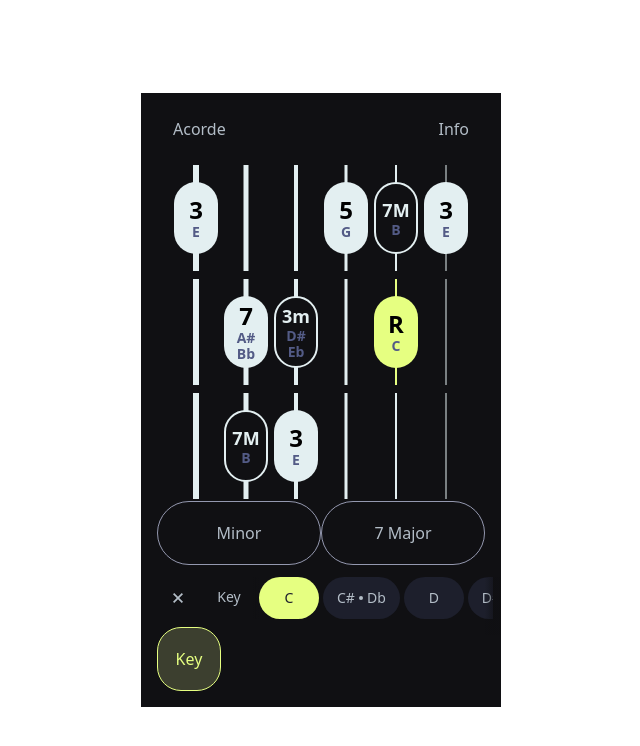
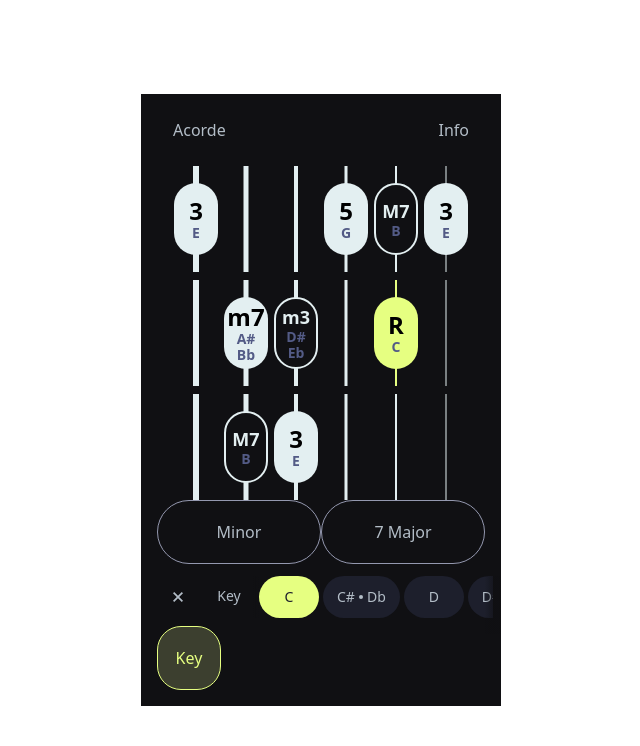
Before and after one commit to victorac/acordes-angular, an Angular app: page / in a window 1280 px wide. Both pictures are taken after a click on the button "Key". Shown: the top 746 px of the page, without its empty margins (319-959 px from the left). Built offline with nearby package versions, Linux system fonts and the light colour scheme.

Commit message:
refactor strings and add notes service

```diff
--- a/src/app/app.component.html
+++ b/src/app/app.component.html
@@ -4,103 +4,17 @@
     <a href="/" class="text-[#b3bdc7] font-normal">Info</a>
   </nav>
 
-  <div class="flex justify-center px-4">
-    <!-- <div class="flex flex-col gap-2 max-h-[336px] overflow-hidden">
-      @for(note of notes; track $index){
-      <app-case [note]="note" [step]="notes.steps[$index]" [stringNumber]="0" />
-      }
-    </div> -->
-    <div class="flex flex-col gap-2 max-h-[334px] overflow-hidden">
-      @for(item of notes.getStringIterator(4); track $index){
-      <app-case
-        [note]="item.note"
-        [step]="item.step"
-        [stringNumber]="0"
-      />
-      }
-    </div>
-    <div class="flex flex-col gap-2 max-h-[336px] overflow-hidden">
-      @for(item of notes.getStringIterator(9); track $index){
-      <app-case
-        [note]="item.note"
-        [step]="item.step"
-        [stringNumber]="1"
-      />
-      }
-    </div>
-    <div class="flex flex-col gap-2 max-h-[336px] overflow-hidden">
-      @for(item of notes.getStringIterator(2); track $index){
-      <app-case
-        [note]="item.note"
-        [step]="item.step"
-        [stringNumber]="2"
-      />
-      }
-    </div>
-    <div class="flex flex-col gap-2 max-h-[336px] overflow-hidden">
-      @for(item of notes.getStringIterator(7); track $index){
-      <app-case
-        [note]="item.note"
-        [step]="item.step"
-        [stringNumber]="3"
-      />
-      }
-    </div>
-    <div class="flex flex-col gap-2 max-h-[336px] overflow-hidden">
-      @for(item of notes.getStringIterator(11); track $index){
-      <app-case
-        [note]="item.note"
-        [step]="item.step"
-        [stringNumber]="4"
-      />
-      }
-    </div>
-    <div class="flex flex-col gap-2 max-h-[336px] overflow-hidden">
-      @for(item of notes.getStringIterator(4); track $index){
-      <app-case
-        [note]="item.note"
-        [step]="item.step"
-        [stringNumber]="5"
-      />
-      }
-    </div>
-    <!-- <app-string
-      [cases]="3"
-      [index]="0"
-      [cell]="{ case: 1, note: 'C', type: 'R' }"
-    /> -->
-    <!-- <app-string
-      [cases]="3"
-      [cell]="{ case: 0, note: 'B', type: '7' }"
-      [index]="1"
-    />
-    <app-string
-      [cases]="3"
-      [cell]="{ case: 1, note: 'G', type: '5' }"
-      [index]="2"
-    />
-    <app-string
-      [cases]="3"
-      [cell]="{ case: 2, note: 'E', type: '3' }"
-      [index]="3"
-    />
-    <app-string
-      [cases]="3"
-      [index]="4"
-      [cell]="{ case: 2, note: 'G#-Ab', type: '3' }"
-    />
-    <app-string [cases]="3" [index]="5" /> -->
+  <div class="flex justify-center px-4 max-h-[334px] overflow-y-scroll">
+    @for(note of strings; track $index){
+      <app-string [note]="note" [stringNumber]="$index" />
+    }
   </div>
 
   <div class="flex px-4 text-[#b3bdc7]">
-    <button
-      class="rounded-[100px] h-[64px] w-full px-1 py-3 border border-[#9498af]"
-    >
+    <button class="rounded-[100px] h-[64px] w-full px-1 py-3 border border-[#9498af]">
       Minor
     </button>
-    <button
-      class="rounded-[100px] h-[64px] w-full px-1 py-3 border border-[#9498af]"
-    >
+    <button class="rounded-[100px] h-[64px] w-full px-1 py-3 border border-[#9498af]">
       7 Major
     </button>
   </div>
@@ -109,55 +23,32 @@
     @if(showKeySelect){
 
     <div class="flex pl-4 py-2 relative text-[14px] leading-3">
-      <button
-        class="shrink-0 grow-0 text-center p-4 w-[42px] h-[42px]"
-        (click)="closeKeySelect()"
-      >
-        <svg
-          width="10"
-          height="10"
-          viewBox="0 0 10 10"
-          fill="none"
-          xmlns="http://www.w3.org/2000/svg"
-        >
+      <button class="shrink-0 grow-0 text-center p-4 w-[42px] h-[42px]" (click)="exitKeySelect()">
+        <svg width="10" height="10" viewBox="0 0 10 10" fill="none" xmlns="http://www.w3.org/2000/svg">
           <path
             d="M1.21134 10L5 6.23037L8.78866 10L10 8.79581L6.21134 5L10 1.20419L8.78866 0L5 3.76963L1.21134 0L0 1.20419L3.78866 5L0 8.79581L1.21134 10Z"
-            fill="#B3BDC7"
-          />
+            fill="#B3BDC7" />
         </svg>
       </button>
-      <div
-        class="z-10 px-2 py-[14px] min-w-[60px] text-center text-[#B3BDC7] bg-gradient-to-r from-[#101013] from-90%"
-      >
+      <div class="z-10 px-2 py-[14px] min-w-[60px] text-center text-[#B3BDC7] bg-gradient-to-r from-[#101013] from-90%">
         Key
       </div>
       <div class="flex overflow-hidden w-full -translate-x-[8px]">
-        <ul
-          #scrollable
-          class="flex shrink-0 grow-0 w-full overflow-x-scroll no-scrollbar gap-1"
-        >
-          @for(note of notes.data; track $index){
+        <ul #scrollable class="flex shrink-0 grow-0 w-full overflow-x-scroll no-scrollbar gap-1">
+          @for(key of allKeys; track $index){
           <li>
-            <app-chip
-              [note]="note"
-              [index]="$index"
-              [isSelected]="notes.root == $index"
-              (selectChip)="selectKey($event)"
-            />
+            <app-chip [note]="key" [isSelected]="key == getRoot()"
+              (selectChip)="selectKey($event)" />
           </li>
           }
         </ul>
       </div>
-      <div
-        class="absolute right-0 h-full w-4 bg-gradient-to-l from-[#101013]"
-      ></div>
+      <div class="absolute right-0 h-full w-4 bg-gradient-to-l from-[#101013]"></div>
     </div>
     }
     <div class="flex px-4">
-      <button
-        class="w-[64px] h-[64px] rounded-3xl border border-[#E6FF81] text-[#E6FF81] bg-[#3C3F2F]"
-        (click)="toggleKeySelect()"
-      >
+      <button class="w-[64px] h-[64px] rounded-3xl border border-[#E6FF81] text-[#E6FF81] bg-[#3C3F2F]"
+        (click)="toggleKeySelect()">
         Key
       </button>
     </div>
--- a/src/app/case/case.component.html
+++ b/src/app/case/case.component.html
@@ -1,22 +1,22 @@
 <div class="relative w-[50px] h-[106px]">
   <div
     class="absolute left-1/2 -translate-x-1/2 h-full"
-    [ngClass]="step === 'R' ? 'bg-[#E6FF81]' : 'bg-[#E3EFF1]'"
+    [ngClass]="interval === 'R' ? 'bg-[#E6FF81]' : 'bg-[#E3EFF1]'"
     [style]="{ width: 6 - stringNumber + 'px' }"
   ></div>
-  @if(note){
+  @if(isIntervalIncluded()){
   <div
     class="absolute h-[72px] w-[44px] rounded-[200px] top-[17px] left-1/2 -translate-x-1/2 flex flex-col justify-center"
     [ngClass]="
-      step === 'R'
+      interval === 'R'
         ? 'text-[24px] leading-7 bg-[#E6FF81]'
-        : step === '3m' || step === '7M'
+        : interval === 'm3' || interval === 'M7'
         ? 'text-[18px] leading-6 bg-[#101013] text-[#E3EFF1] border-[#E3EFF1] border-2'
         : 'text-[24px] leading-7 bg-[#E3EFF1]'
     "
   >
     <div class="font-semibold text-center">
-      {{ step }}
+      {{ interval }}
     </div>
     <div class="font-semibold text-[14px] leading-4 text-center text-[#535B86]">
       {{ note.split("-")[0] }}
--- a/src/app/chip/chip.component.html
+++ b/src/app/chip/chip.component.html
@@ -3,7 +3,7 @@
   [ngClass]="
     isSelected ? 'bg-[#E6FF81] text-[#1D1F2C]' : 'bg-[#1D1F2C] text-[#B3BDC7]'
   "
-  (click)="handleClick(index)"
+  (click)="handleClick(note)"
 >
   <span>{{ note.split("-")[0] }}</span>
   @if(note.split("-")[1]!==undefined){
--- a/src/app/string/string.component.html
+++ b/src/app/string/string.component.html
@@ -1,48 +1,9 @@
-<div class="flex flex-col items-center w-[48px]">
-  <div class="flex flex-col items-center gap-2">
-    @for(icell of cellArray; track $index){
-
-    <div class="relative">
-      <div
-        class="h-[106px]"
-        [ngClass]="icell?.type === 'R' ? 'bg-[#E6FF81]' : 'bg-[#E3EFF1]'"
-        [style]="{ width: 6 - index + 'px' }"
-      ></div>
-      @if(icell && icell.note){
-      <div
-        class="absolute h-[72px] w-[44px] rounded-[200px] top-[17px] left-1/2 -translate-x-1/2 flex flex-col justify-center"
-        [ngClass]="icell?.type === 'R' ? 'bg-[#E6FF81]' : 'bg-[#E3EFF1]'"
-      >
-        <div class="font-semibold text-[24px] leading-7 text-center">
-          {{ icell.type }}
-        </div>
-        <div
-          class="font-semibold text-[14px] leading-4 text-center text-[#535B86]"
-        >
-          {{ icell.note.split("-")[0] }}
-        </div>
-        @if(icell.note.split("-")[1]){
-          <div
-          class="font-semibold text-[14px] leading-4 text-center text-[#535B86]"
-        >
-          {{ icell.note.split("-")[1] }}
-        </div>
-        }
-      </div>
-      }
-    </div>
-
-    }
-  </div>
-
-  @if(index <=2){
-  <input
-    class="hidden-radio"
-    type="radio"
-    [id]="'string-' + index"
-    name="starting-string"
-    [value]="index"
+<div class="flex flex-col gap-2">
+  @for(item of notesIterable; track $index){
+  <app-case
+    [note]="item.name"
+    [interval]="item.interval"
+    [stringNumber]="stringNumber"
   />
-  <label [for]="'string-' + index" class="custom-radio"></label>
   }
 </div>
--- a/src/util/notes.ts
+++ b/src/util/notes.ts
@@ -1,122 +1,87 @@
+export enum NoteName {
+  C = 'C',
+  CSharp = 'C#-Db',
+  D = 'D',
+  DSharp = 'D#-Eb',
+  E = 'E',
+  F = 'F',
+  FSharp = 'F#-Gb',
+  G = 'G',
+  GSharp = 'G#-Ab',
+  A = 'A',
+  ASharp = 'A#-Bb',
+  B = 'B'
+}
+
+export enum Interval {
+  Root = 'R',
+  MinorSecond = 'm2',
+  MajorSecond = 'M2',
+  MinorThird = 'm3',
+  MajorThird = '3',
+  PerfectFourth = 'P4',
+  Tritone = 'TT',
+  PerfectFifth = '5',
+  MinorSixth = 'm6',
+  MajorSixth = 'M6',
+  MinorSeventh = 'm7',
+  MajorSeventh = 'M7'
+}
+
+export type Note = {
+  name: NoteName;
+  interval: Interval;
+};
+
+const INTERVALS = Object.values(Interval);
+export const NOTES = Object.values(NoteName);
+
 export default class Notes {
-  data = [
-    'C',
-    'C#-Db',
-    'D',
-    'D#-Eb',
-    'E',
-    'F',
-    'F#-Gb',
-    'G',
-    'G#-Ab',
-    'A',
-    'A#-Bb',
-    'B',
-  ];
-  steps = [
-    'R',
-    undefined,
-    undefined,
-    '3m',
-    '3',
-    undefined,
-    undefined,
-    '5',
-    undefined,
-    undefined,
-    '7',
-    '7M',
-  ];
-  root = 0;
+  private rootIndex: number;
+  private intervalTable: Note[] = [];
 
-  [Symbol.iterator]() {
-    let index = 0;
-    const next = () => {
-      if (index < this.steps.length) {
-        let value = this.steps[index++];
-        return { value: value ? this.getNote(value) : undefined, done: false };
-      } else {
-        return { value: undefined, done: true };
-      }
-    };
-    return { next: next.bind(this) };
+  constructor(startingNote: NoteName = NOTES[0]) {
+    this.rootIndex = NOTES.indexOf(startingNote);
+    for (let i = 0; i < NOTES.length; i++) {
+      let index = (this.rootIndex + i) % NOTES.length;
+      this.intervalTable[index] = { name: NOTES[index], interval: INTERVALS[i] };
+    }
   }
 
-  getStringIterator(startingNote: number) {
-    let iterator = {
-      data: this.data,
-      getNote: this.getNote,
-      steps: this.steps,
-      root: this.root,
-      [Symbol.iterator]() {
-        let sentinel = this.root;
-        let startingStep = 0;
-        // get the distance from the root note
-        while (sentinel != startingNote) {
-          sentinel = ++sentinel % this.data.length;
-          startingStep++;
-        }
-        let index = 0;
-        const next = () => {
-          if (index < this.data.length) {
-            let step = startingStep + index++;
-            let value = this.steps[step % this.data.length];
-            return {
-              value: {
-                note: value ? this.getNote(value) : undefined,
-                step: value,
-              },
-              done: false,
-            };
-          } else {
-            return { value: {note: undefined, step: undefined}, done: true };
-          }
-        };
-        return { next: next.bind(this) };
-      },
-    };
-    return iterator;
+  getRoot(): NoteName {
+    return NOTES[this.rootIndex];
   }
 
-  setRoot(i: number) {
-    this.root = i;
+  setRoot(noteName: NoteName): void {
+    if (!Object.values(NoteName).includes(noteName)) {
+      throw new Error('Invalid root index');
+    }
+    this.rootIndex = NOTES.indexOf(noteName);
+    for (let i = 0; i < NOTES.length; i++) {
+      let index = (this.rootIndex + i) % NOTES.length;
+      this.intervalTable[index].interval = INTERVALS[i];
+    }
   }
 
-  getNote(i: string): string {
-    let index = this.root;
-    switch (i) {
-      case 'R': {
-        break;
-      }
-      case '2': {
-        index = (this.root + 2) % this.data.length;
-        break;
-      }
-      case '3m': {
-        index = (this.root + 3) % this.data.length;
-        break;
-      }
-      case '3': {
-        index = (this.root + 4) % this.data.length;
-        break;
-      }
-      case '5': {
-        index = (this.root + 7) % this.data.length;
-        break;
-      }
-      case '6': {
-        index = (this.root + 9) % this.data.length;
-        break;
-      }
-      case '7': {
-        index = (this.root + 10) % this.data.length;
-        break;
-      }
-      case '7M': {
-        index = (this.root + 11) % this.data.length;
-        break;
-      }
+  getNote(interval: Interval): NoteName {
+    const index = this.intervalTable.findIndex(note => note.interval === interval);
+    if (index === -1) {
+      throw new Error('Invalid interval');
     }
-    return this.data[index];
+    return this.intervalTable[index].name;
+  }
+
+  *[Symbol.iterator](): Iterator<Note> {
+    for (let i = 0; i < this.intervalTable.length; i++) {
+      yield this.intervalTable[i];
+    }
+  }
+
+  *getStringGenerator(startingNote: NoteName): Iterator<Note> {
+    for (let i = 0; i < this.intervalTable.length; i++) {
+      let noteIndex = this.intervalTable.findIndex(note => note.name === startingNote);
+      let index = (noteIndex + i) % this.intervalTable.length;
+      yield this.intervalTable[index];
+    }
   }
 }
```
Also changed, not shown: src/app/app.component.ts (+12 -9 lines), src/app/case/case.component.ts (+11 -2 lines), src/app/chip/chip.component.ts (+5 -4 lines), src/app/notes-config.service.ts (added, +26 -0 lines), src/app/notes.service.ts (added, +28 -0 lines), src/app/string/string.component.ts (+16 -19 lines), 2 other files (tests, documents, lock files or other folders).
